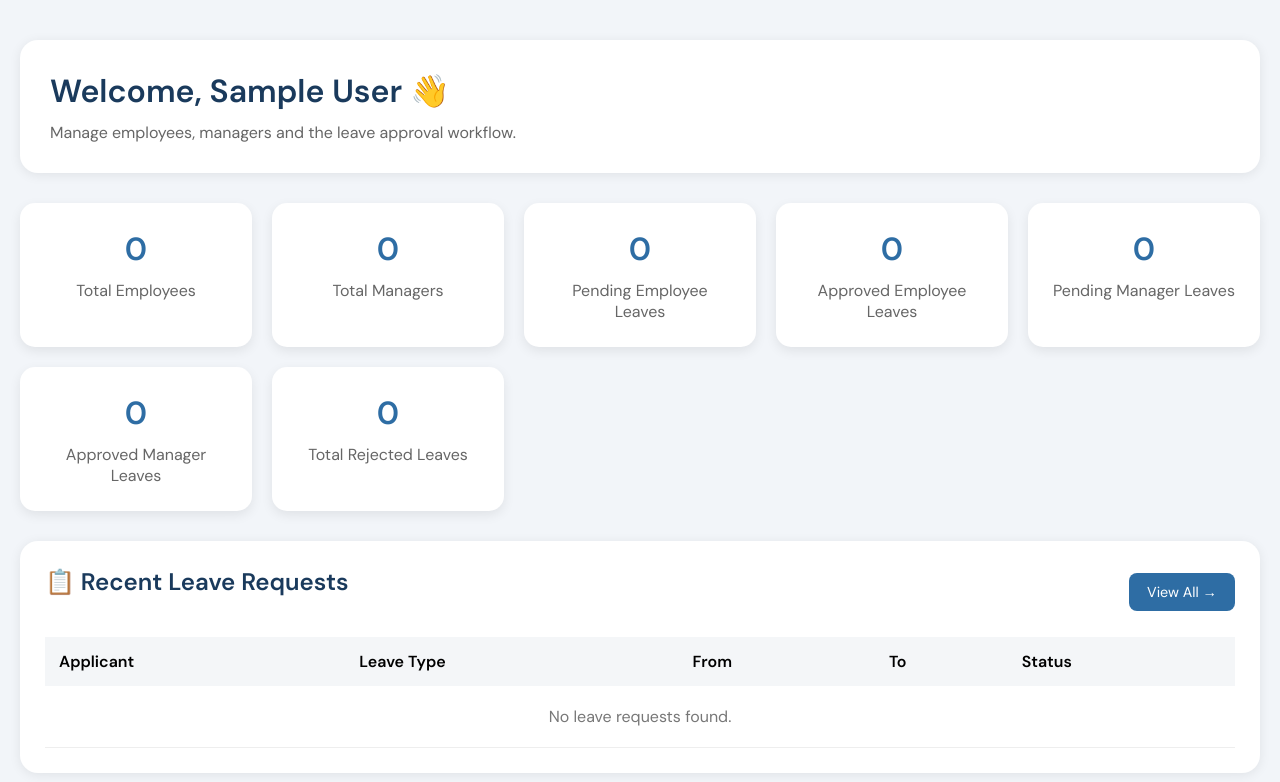
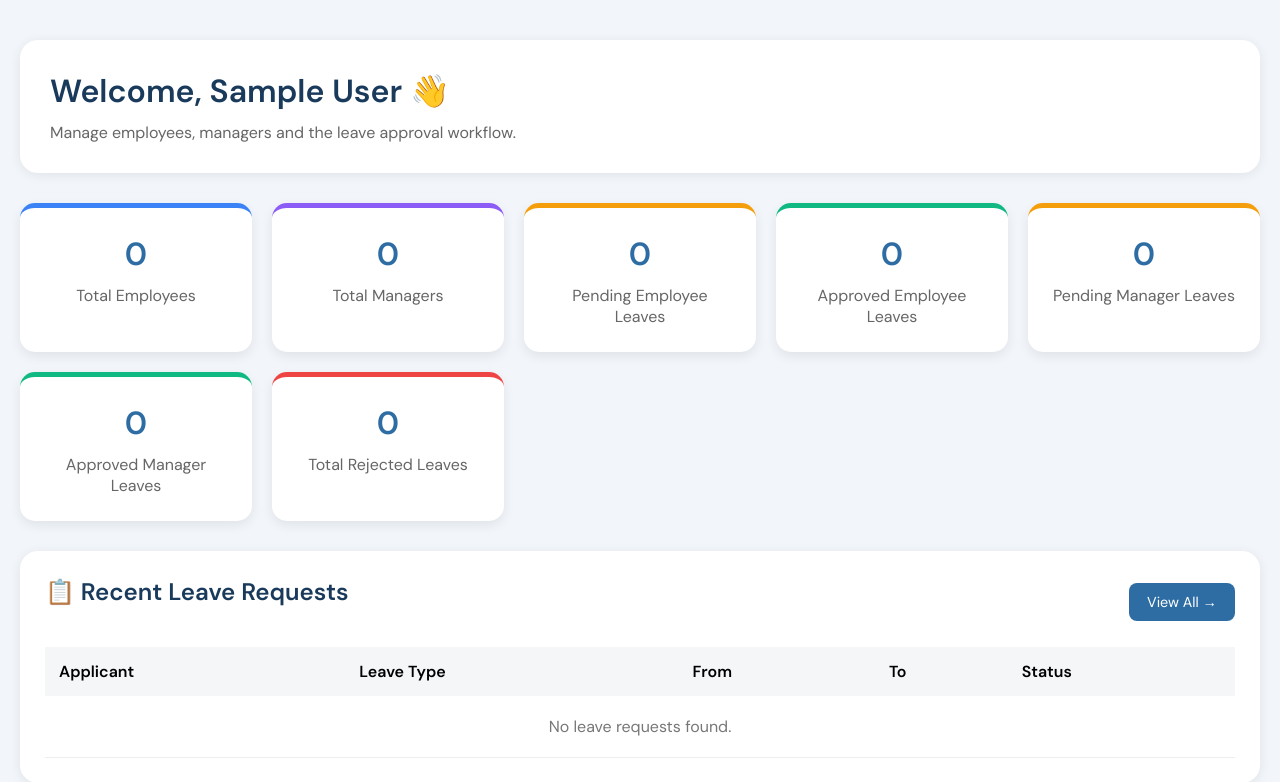
Before and after one commit to GopikaVelusamy/leave-desk, a Flask app: page /admin in a window 1280 px wide. Shown: the part 73-855 px from the top of the page. Run offline with Flask 3, Linux system fonts and the light colour scheme; the visitor is signed in with stand-in values (Sample User, id 1); data that the repository does not hold is empty.

Commit message:
style: apply colorful borders to admin dashboard cards matching manager dashboard

```diff
--- a/templates/admin_dashboard.html
+++ b/templates/admin_dashboard.html
@@ -99,6 +99,12 @@ nav{
     transform: translateY(-4px);
     box-shadow: 0 6px 18px rgba(0,0,0,0.12);
 }
+
+.stat-card.employees { border-top: 5px solid #3b82f6; }
+.stat-card.managers { border-top: 5px solid #8b5cf6; }
+.stat-card.pending { border-top: 5px solid #f59e0b; }
+.stat-card.approved { border-top: 5px solid #10b981; }
+.stat-card.rejected { border-top: 5px solid #ef4444; }
 
 .stat-card h2{
     font-size:2rem;
@@ -342,37 +348,37 @@ footer{
 
 <div class="stats-grid">
 
-    <div class="stat-card" onclick="window.location.href='/manage_employees?role=employee'">
+    <div class="stat-card employees" onclick="window.location.href='/manage_employees?role=employee'">
         <h2>{{ stats.total_employees }}</h2>
         <p>Total Employees</p>
     </div>
 
-    <div class="stat-card" onclick="window.location.href='/manage_employees?role=manager'">
+    <div class="stat-card managers" onclick="window.location.href='/manage_employees?role=manager'">
         <h2>{{ stats.total_managers }}</h2>
         <p>Total Managers</p>
     </div>
 
-    <div class="stat-card" onclick="window.location.href='/admin_requests?role=employee&status=Pending'">
+    <div class="stat-card pending" onclick="window.location.href='/admin_requests?role=employee&status=Pending'">
         <h2>{{ stats.employee_pending }}</h2>
         <p>Pending Employee Leaves</p>
     </div>
 
-    <div class="stat-card" onclick="window.location.href='/admin_requests?role=employee&status=Approved'">
+    <div class="stat-card approved" onclick="window.location.href='/admin_requests?role=employee&status=Approved'">
         <h2>{{ stats.employee_approved }}</h2>
         <p>Approved Employee Leaves</p>
     </div>
 
-    <div class="stat-card" onclick="window.location.href='/admin_requests?role=manager&status=Pending'">
+    <div class="stat-card pending" onclick="window.location.href='/admin_requests?role=manager&status=Pending'">
         <h2>{{ stats.manager_pending }}</h2>
         <p>Pending Manager Leaves</p>
     </div>
 
-    <div class="stat-card" onclick="window.location.href='/admin_requests?role=manager&status=Approved'">
+    <div class="stat-card approved" onclick="window.location.href='/admin_requests?role=manager&status=Approved'">
         <h2>{{ stats.manager_approved }}</h2>
         <p>Approved Manager Leaves</p>
     </div>
 
-    <div class="stat-card" onclick="window.location.href='/admin_requests?status=Rejected'">
+    <div class="stat-card rejected" onclick="window.location.href='/admin_requests?status=Rejected'">
         <h2>{{ stats.employee_rejected + stats.manager_rejected }}</h2>
         <p>Total Rejected Leaves</p>
     </div>
```
